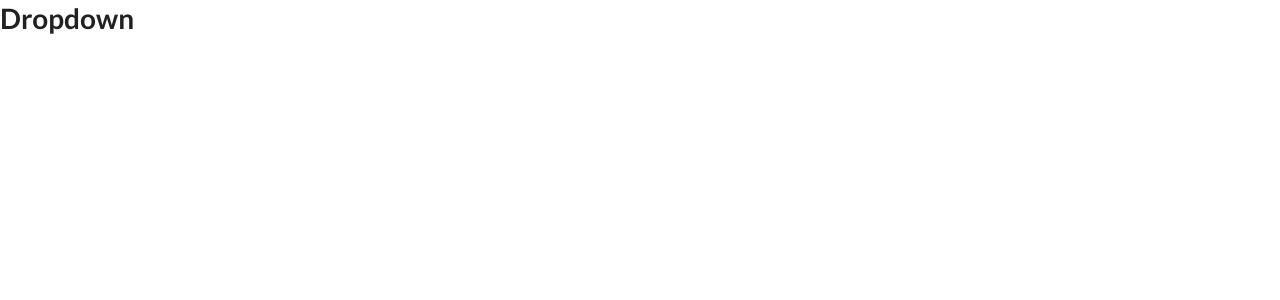
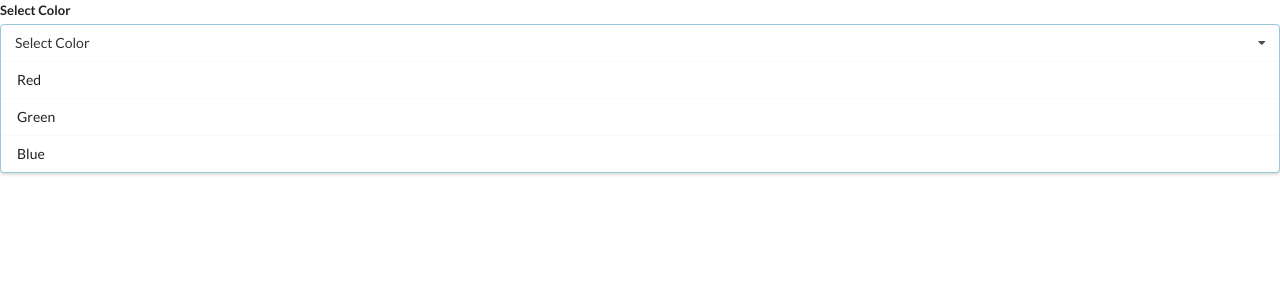
Before and after one commit to EdilsonRogerio/React-Course, a React (Create React App) app in the folder widgets/: page / in a window 1280 px wide. Shown: the top 300 px of the page. Built offline with nearby package versions, Linux system fonts and the light colour scheme.

Commit message:
Dropdown

```diff
--- a/widgets/src/App.js
+++ b/widgets/src/App.js
@@ -18,10 +18,25 @@
     },
 ];
 
+const options = [
+    {
+        label: 'Red',
+        value: 'red',
+    },
+    {
+        label: 'Green',
+        value: 'green',
+    },
+    {
+        label: 'Blue',
+        value: 'blue',
+    }
+];
+
 export default () => {
     return (
         <div className='container'>
-            <Dropdown />
+            <Dropdown options={options} />
         </div>
     );
 }
--- a/widgets/src/components/Dropdown.js
+++ b/widgets/src/components/Dropdown.js
@@ -1,8 +1,30 @@
 import React from "react";
 
-const Dropdown = () => {
-    return (
-        <h1>Dropdown</h1>
+const Dropdown = ({ options }) => {
+
+    const renderedOptions = options.map((option) => {
+        return (
+            <div key={option.value} className="item">
+                {option.label}
+            </div>
+        );
+    })
+
+    return(
+        <div className="ui form">
+            <div className="field">
+                <label className="label">Select Color</label>
+                <div className="ui selection dropdown visible active">
+                    <i className="dropdown icon"></i>
+                    <div className="text">
+                        Select Color
+                    </div>
+                    <div className="menu visible transition">
+                        {renderedOptions}
+                    </div>
+                </div>
+            </div>
+        </div>
     );
 }
 
```
